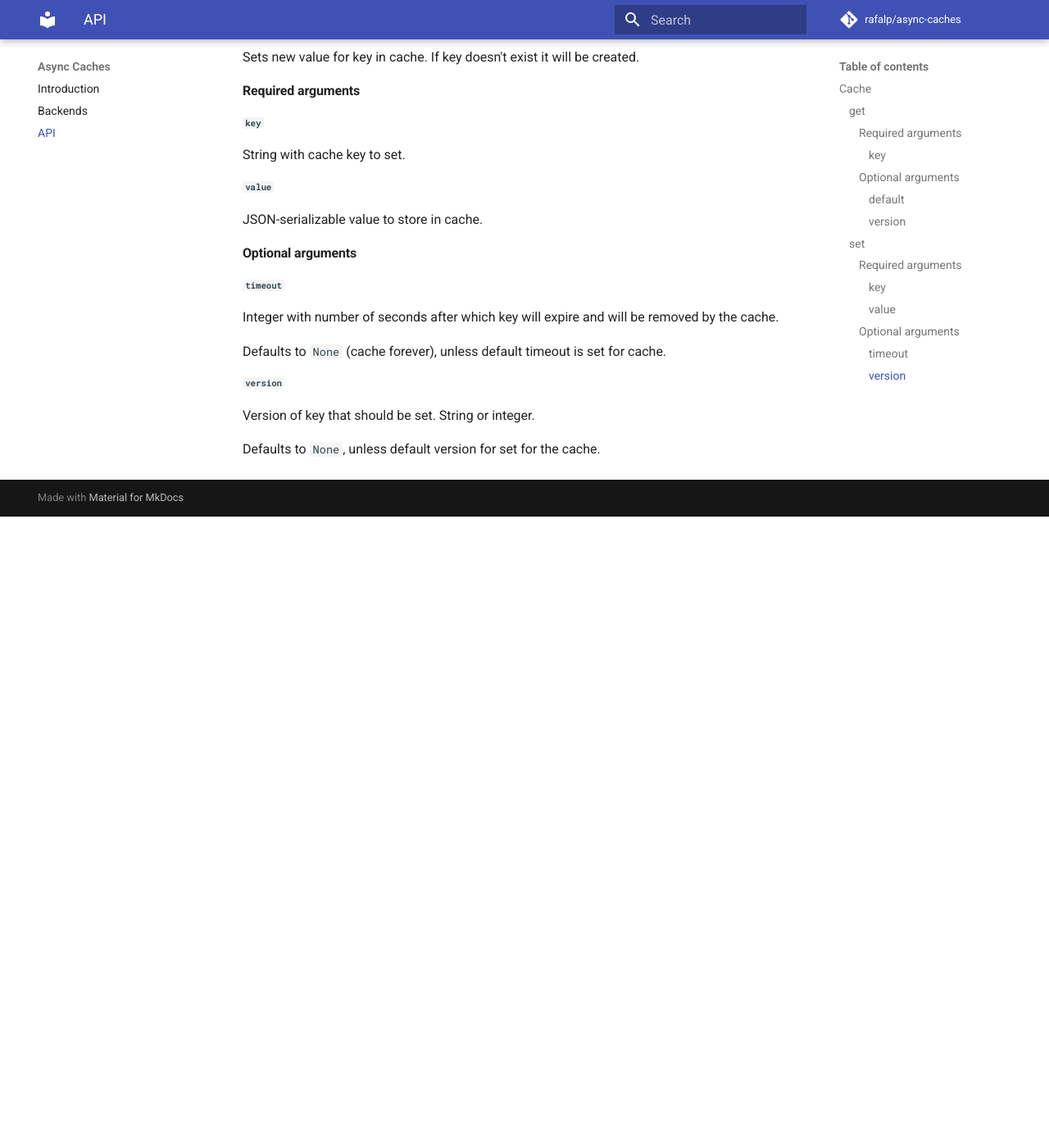
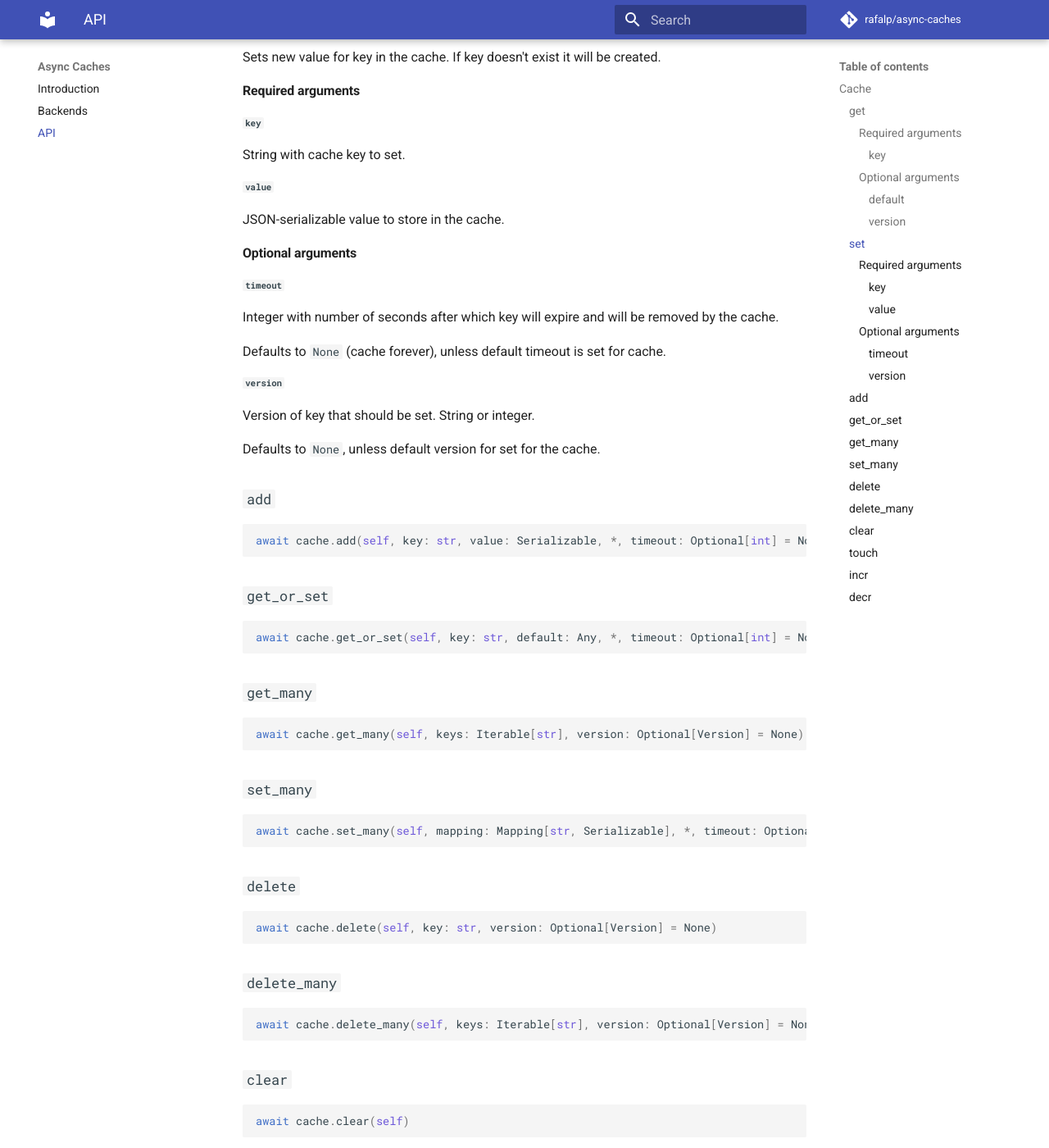
Before and after one commit to rafalp/async-caches, an MkDocs documentation site: the page built from docs/api.md, in a window 1280 px wide and 1400 px high, scrolled down 836 px. Shown: the whole window at 82% size. Built offline with MkDocs 1.6.1 and Material for MkDocs 9.7.7, drawn with Linux system fonts in a browser that asks for light colours; comment, search, counter and statistics services are not loaded; before the commit the page ends 1466 px from its top, so only the background shows below that; some of the changed text lies outside the part shown.

Commit message:
List all methods in Cache API docs

````diff
--- a/docs/api.md
+++ b/docs/api.md
@@ -8,7 +8,7 @@
 await cache.get(key: str, default: Any = None, *, version: Optional[Version] = None) -> Any
 ```
 
-Gets value for key from cache.
+Gets value for key from the cache.
 
 
 #### Required arguments
@@ -40,7 +40,7 @@ Defaults to `None`, unless default version for set for the cache.
 await cache.set(self, key: str, value: Serializable, *, timeout: Optional[int] = None, version: Optional[Version] = None)
 ```
 
-Sets new value for key in cache. If key doesn't exist it will be created.
+Sets new value for key in the cache. If key doesn't exist it will be created.
 
 
 #### Required arguments
@@ -52,7 +52,7 @@ String with cache key to set.
 
 ##### `value`
 
-JSON-serializable value to store in cache.
+JSON-serializable value to store in the cache.
 
 
 #### Optional arguments
@@ -69,3 +69,73 @@ Defaults to `None` (cache forever), unless default timeout is set for cache.
 Version of key that should be set. String or integer.
 
 Defaults to `None`, unless default version for set for the cache.
+
+
+### `add`
+
+```python
+await cache.add(self, key: str, value: Serializable, *, timeout: Optional[int] = None, version: Optional[Version] = None)
+```
+
+
+### `get_or_set`
+
+```python
+await cache.get_or_set(self, key: str, default: Any, *, timeout: Optional[int] = None, version: Optional[Version] = None) -> Any
+```
+
+
+### `get_many`
+
+```python
+await cache.get_many(self, keys: Iterable[str], version: Optional[Version] = None) -> Dict[str, Any]
+```
+
+
+### `set_many`
+
+```python
+await cache.set_many(self, mapping: Mapping[str, Serializable], *, timeout: Optional[int] = None)
+```
+
+
+### `delete`
+
+```python
+await cache.delete(self, key: str, version: Optional[Version] = None)
+```
+
+
+### `delete_many`
+
+```python
+await cache.delete_many(self, keys: Iterable[str], version: Optional[Version] = None)
+```
+
+
+### `clear`
+
+```python
+await cache.clear(self)
+```
+
+
+### `touch`
+
+```python
+await cache.touch(self, key: str, timeout: Optional[int] = None, *, version: Optional[Version] = None) -> bool
+```
+
+
+### `incr`
+
+```python
+await cache.incr(self, key: str, delta: Union[float, int] = 1, *, version: Optional[Version] = None) -> Union[float, int]
+```
+
+
+### `decr`
+
+```python
+await cache.decr(self, key: str, delta: Union[float, int] = 1, *, version: Optional[Version] = None) -> Union[float, int]
+```
````
